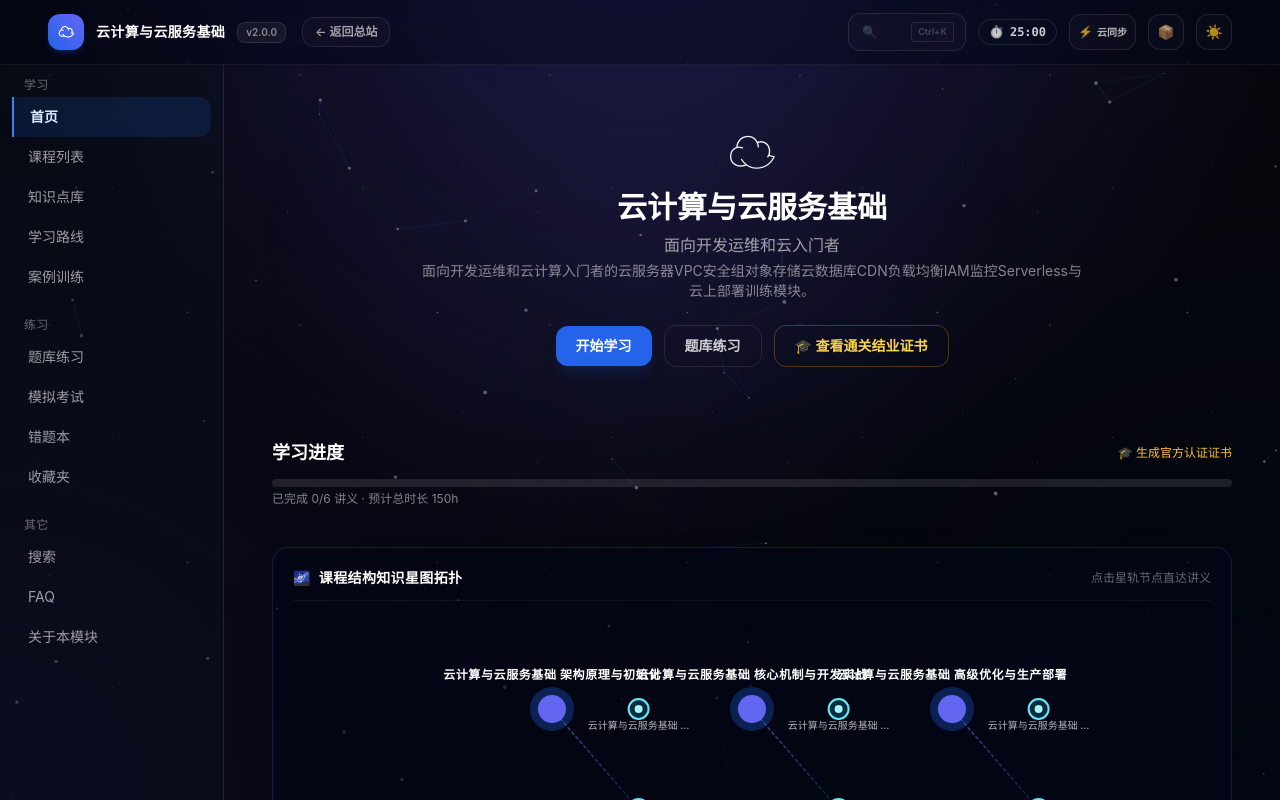
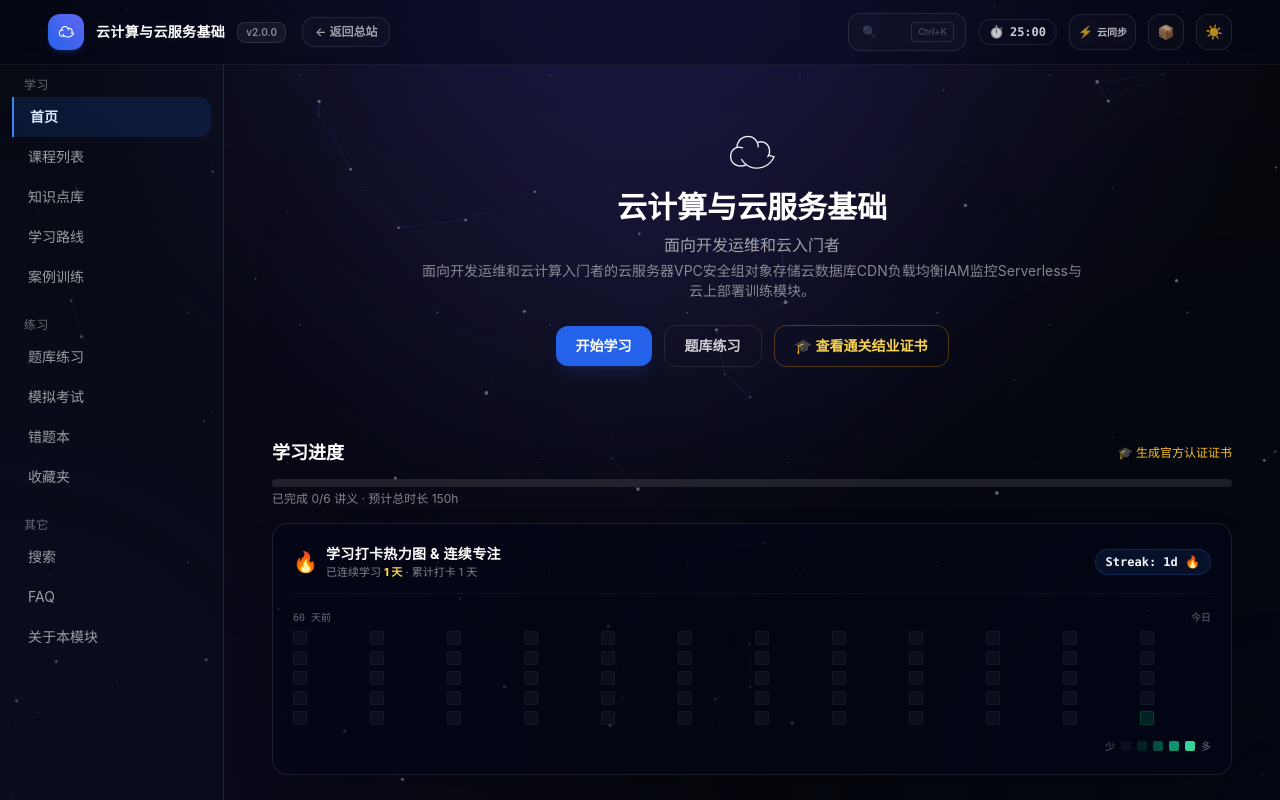
Before and after one commit to openskill-galaxy/module-cloud-computing-basic, a React (Vite) app: page / in a window 1280 px wide. Shown: the top 800 px of the page. Built offline with nearby package versions, Linux system fonts and the light colour scheme.

Commit message:
style: optimize database schema and redesign premium visual UI

```diff
--- /dev/null
+++ b/src/components/SpeechReader.tsx
@@ -0,0 +1,84 @@
+import { useEffect, useState } from "react";
+
+interface Props {
+  text: string;
+}
+
+export default function SpeechReader({ text }: Props) {
+  const [speaking, setSpeaking] = useState(false);
+  const [rate, setRate] = useState(1.0);
+  const [supported, setSupported] = useState(false);
+
+  useEffect(() => {
+    if ("speechSynthesis" in window) {
+      setSupported(true);
+    }
+  }, []);
+
+  if (!supported) return null;
+
+  function handleToggleSpeech() {
+    if (speaking) {
+      window.speechSynthesis.cancel();
+      setSpeaking(false);
+    } else {
+      window.speechSynthesis.cancel();
+      const cleanText = text.replace(/[*_#`[\]()]/g, " ").replace(/\n+/g, " ");
+      const utterance = new SpeechSynthesisUtterance(cleanText);
+      utterance.lang = "zh-CN";
+      utterance.rate = rate;
+
+      utterance.onend = () => setSpeaking(false);
+      utterance.onerror = () => setSpeaking(false);
+
+      window.speechSynthesis.speak(utterance);
+      setSpeaking(true);
+    }
+  }
+
+  function handleRateChange(newRate: number) {
+    setRate(newRate);
+    if (speaking) {
+      window.speechSynthesis.cancel();
+      setSpeaking(false);
+    }
+  }
+
+  return (
+    <div className="inline-flex items-center gap-1.5 bg-white/5 border border-white/10 px-2.5 py-1 rounded-xl text-xs print:hidden">
+      <button
+        onClick={handleToggleSpeech}
+        type="button"
+        className={`font-semibold transition flex items-center gap-1 ${
+          speaking ? "text-cyan-300 animate-pulse font-bold" : "text-white/70 hover:text-white"
+        }`}
+        title="讲义语音朗读"
+      >
+        <span>{speaking ? "⏸ 暂停朗读" : "🔊 语音朗读"}</span>
+      </button>
+
+      <div className="flex items-center gap-1 pl-1 border-l border-white/10 text-[10px] text-white/50 font-mono">
+        <button
+          onClick={() => handleRateChange(1.0)}
+          className={`hover:text-white ${rate === 1.0 ? "text-cyan-300 font-bold" : ""}`}
+        >
+          1x
+        </button>
+        <span>•</span>
+        <button
+          onClick={() => handleRateChange(1.25)}
+          className={`hover:text-white ${rate === 1.25 ? "text-cyan-300 font-bold" : ""}`}
+        >
+          1.25x
+        </button>
+        <span>•</span>
+        <button
+          onClick={() => handleRateChange(1.5)}
+          className={`hover:text-white ${rate === 1.5 ? "text-cyan-300 font-bold" : ""}`}
+        >
+          1.5x
+        </button>
+      </div>
+    </div>
+  );
+}
--- /dev/null
+++ b/src/components/StudyAnalytics.tsx
@@ -0,0 +1,101 @@
+import { useMemo } from "react";
+
+export default function StudyAnalytics() {
+  // Generate last 60 days contribution grid data
+  const { daysGrid, streak, totalActiveDays } = useMemo(() => {
+    const grid: { date: string; count: number; level: number }[] = [];
+    const today = new Date();
+    let streakCount = 0;
+    let activeDays = 0;
+
+    // Load active dates from localStorage
+    const activeDatesStr = localStorage.getItem("openskill-active-dates");
+    const activeDates: Record<string, number> = activeDatesStr ? JSON.parse(activeDatesStr) : {};
+
+    // Record today as active if not recorded
+    const todayKey = today.toISOString().slice(0, 10);
+    if (!activeDates[todayKey]) {
+      activeDates[todayKey] = 1;
+      localStorage.setItem("openskill-active-dates", JSON.stringify(activeDates));
+    }
+
+    for (let i = 59; i >= 0; i--) {
+      const d = new Date(today);
+      d.setDate(d.getDate() - i);
+      const dateKey = d.toISOString().slice(0, 10);
+      const count = activeDates[dateKey] || 0;
+
+      let level = 0;
+      if (count >= 5) level = 4;
+      else if (count >= 3) level = 3;
+      else if (count >= 2) level = 2;
+      else if (count >= 1) level = 1;
+
+      if (count > 0) activeDays++;
+      grid.push({ date: dateKey, count, level });
+    }
+
+    // Calculate streak
+    for (let i = grid.length - 1; i >= 0; i--) {
+      if (grid[i].count > 0) streakCount++;
+      else break;
+    }
+
+    return { daysGrid: grid, streak: streakCount, totalActiveDays: activeDays };
+  }, []);
+
+  const getLevelColor = (level: number) => {
+    switch (level) {
+      case 4: return "bg-emerald-400 shadow-[0_0_8px_rgba(52,211,153,0.5)]";
+      case 3: return "bg-emerald-500/80";
+      case 2: return "bg-emerald-600/50";
+      case 1: return "bg-emerald-900/40 border border-emerald-500/20";
+      default: return "bg-white/[0.04] border border-white/[0.04]";
+    }
+  };
+
+  return (
+    <div className="card p-5 space-y-4 border border-white/10 bg-slate-950/60 shadow-2xl">
+      <div className="flex items-center justify-between border-b border-white/5 pb-3">
+        <div className="flex items-center gap-2">
+          <span className="text-xl">🔥</span>
+          <div>
+            <h3 className="text-sm font-bold text-white tracking-wide">学习打卡热力图 & 连续专注</h3>
+            <p className="text-[11px] text-white/50">已连续学习 <strong className="text-amber-300 font-extrabold">{streak} 天</strong> · 累计打卡 {totalActiveDays} 天</p>
+          </div>
+        </div>
+        <span className="text-xs font-mono font-bold text-brand-300 bg-brand-500/10 px-2.5 py-1 rounded-full border border-brand-500/20">
+          Streak: {streak}d 🔥
+        </span>
+      </div>
+
+      {/* 60-Day Contribution Heatmap Grid */}
+      <div className="space-y-1.5">
+        <div className="flex justify-between text-[10px] text-white/40 font-mono">
+          <span>60 天前</span>
+          <span>今日</span>
+        </div>
+
+        <div className="grid grid-flow-col grid-rows-5 gap-1.5 overflow-x-auto pb-1">
+          {daysGrid.map((item) => (
+            <div
+              key={item.date}
+              className={`h-3.5 w-3.5 rounded-sm transition-all duration-200 hover:scale-125 cursor-pointer ${getLevelColor(item.level)}`}
+              title={`${item.date}: ${item.count} 次打卡学习`}
+            />
+          ))}
+        </div>
+
+        <div className="flex items-center justify-end gap-1.5 text-[10px] text-white/40 pt-1">
+          <span>少</span>
+          <div className="h-2.5 w-2.5 rounded-sm bg-white/[0.04]" />
+          <div className="h-2.5 w-2.5 rounded-sm bg-emerald-900/40" />
+          <div className="h-2.5 w-2.5 rounded-sm bg-emerald-600/50" />
+          <div className="h-2.5 w-2.5 rounded-sm bg-emerald-500/80" />
+          <div className="h-2.5 w-2.5 rounded-sm bg-emerald-400" />
+          <span>多</span>
+        </div>
+      </div>
+    </div>
+  );
+}
--- a/src/pages/HomePage.tsx
+++ b/src/pages/HomePage.tsx
@@ -6,6 +6,7 @@ import ProgressBar from "../components/ProgressBar";
 import DifficultyBadge from "../components/DifficultyBadge";
 import KnowledgeGraph from "../components/KnowledgeGraph";
 import CertificateModal from "../components/CertificateModal";
+import StudyAnalytics from "../components/StudyAnalytics";
 
 export default function HomePage({ data }: { data: ModuleData }) {
   const progress = useProgressStore((s) => s.progress);
@@ -38,9 +39,10 @@ export default function HomePage({ data }: { data: ModuleData }) {
           </button>
         </div>
         <ProgressBar value={overall.percent} />
-        <p className="mt-1 text-xs text-white/50">
+        <p className="mt-1 text-xs text-white/50 mb-4">
           已完成 {overall.completed}/{overall.total} 讲义 · 预计总时长 {data.module.estimatedHours}h
         </p>
+        <StudyAnalytics />
       </section>
 
       {showCert && (
--- a/src/pages/LessonPage.tsx
+++ b/src/pages/LessonPage.tsx
@@ -5,6 +5,7 @@ import { renderMarkdown } from "../utils/markdown";
 import { useProgressStore } from "../store/useProgressStore";
 import LessonTOC from "../components/LessonTOC";
 import PersonalNotes from "../components/PersonalNotes";
+import SpeechReader from "../components/SpeechReader";
 
 export default function LessonPage({ data }: { data: ModuleData }) {
   const { slug } = useParams<{ slug: string }>();
@@ -77,7 +78,8 @@ export default function LessonPage({ data }: { data: ModuleData }) {
       <header className="space-y-3">
         <div className="flex items-center justify-between gap-3">
           <h1 className="text-2xl font-bold text-white">{lesson.title}</h1>
-          <div className="flex gap-2 print:hidden">
+          <div className="flex items-center gap-2 print:hidden">
+            <SpeechReader text={lesson.contentMarkdown} />
             <button
               type="button"
               className="btn-ghost text-xs"
```
